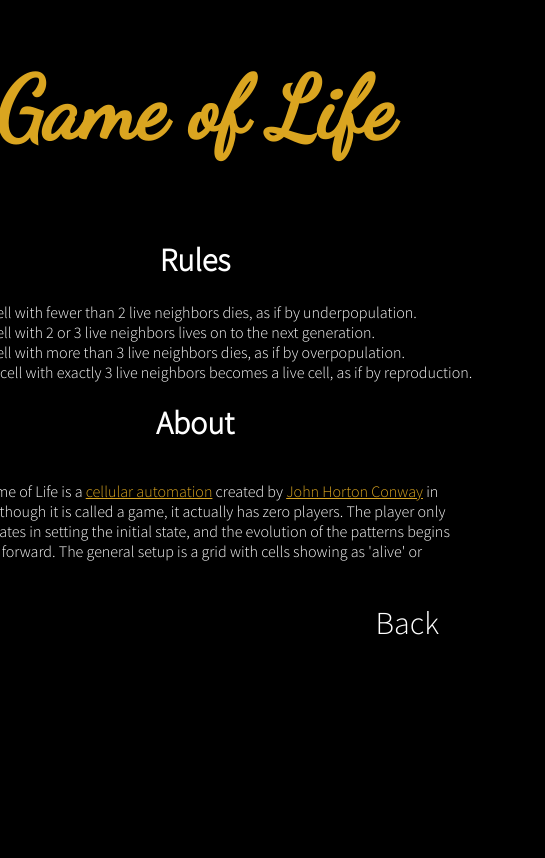
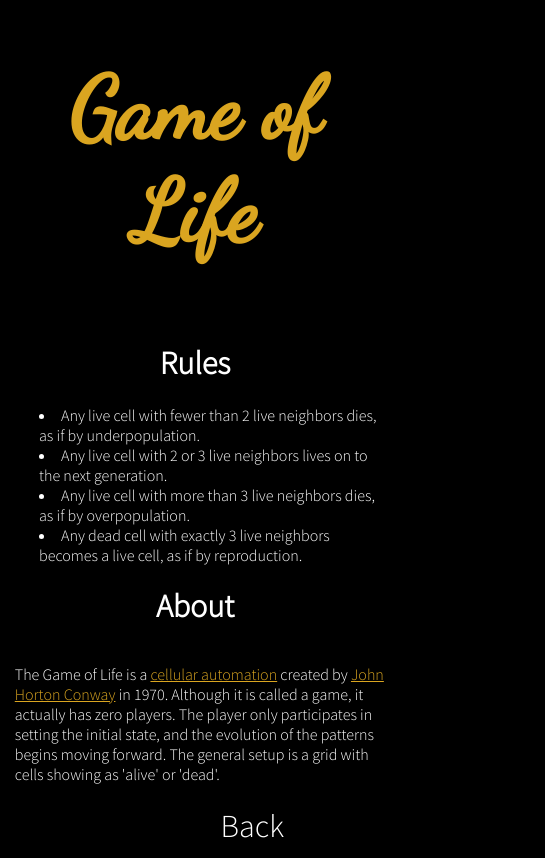
Before and after one commit to MileyWright/Game-Of-Life, a React (Create React App) app in the folder game-of-life/: page /rules in a window 390 px wide. Shown: the whole page, 545 px wide, since content can reach past the window. Built offline with nearby package versions, Linux system fonts and the light colour scheme.

Commit message:
instructions mobile friendly

```diff
--- a/game-of-life/src/Components/MainPage/MainPage.css
+++ b/game-of-life/src/Components/MainPage/MainPage.css
@@ -126,6 +126,12 @@
         text-align: center;
         font-size: 5.4rem;
     }
+    .mainContainer .rules {
+        width: 100%;
+    }
+    .mainContainer .about {
+        width: 100%;
+    }
     .links button {
         font-size: 2.5rem;
     }
@@ -142,3 +148,19 @@
         width: 500px;
     }
 }
+
+@media only screen and (max-width: 512px) {
+    .mainContainer {
+        width: 100%;
+    }
+    .mainContainer .rules {
+        width: 100%;
+    }
+    .mainContainer .about {
+
+        width: 100%;
+    }
+    .mainContainer .about p {
+        width: 95%;
+    }
+}
```
